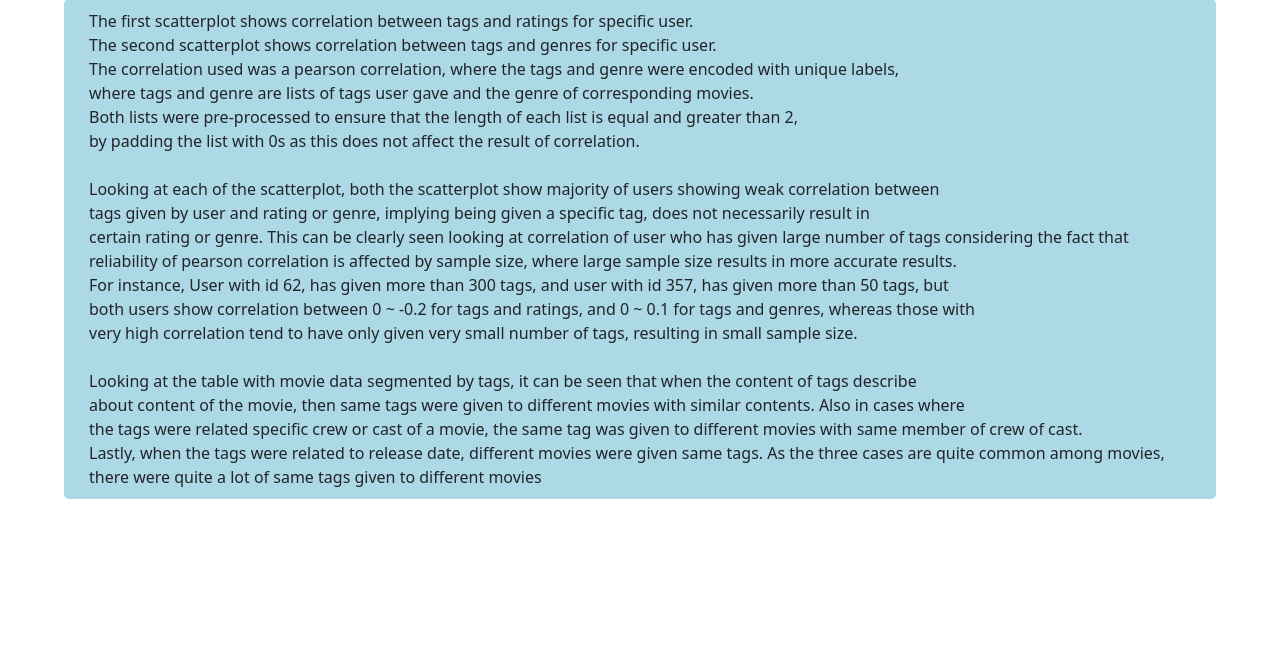
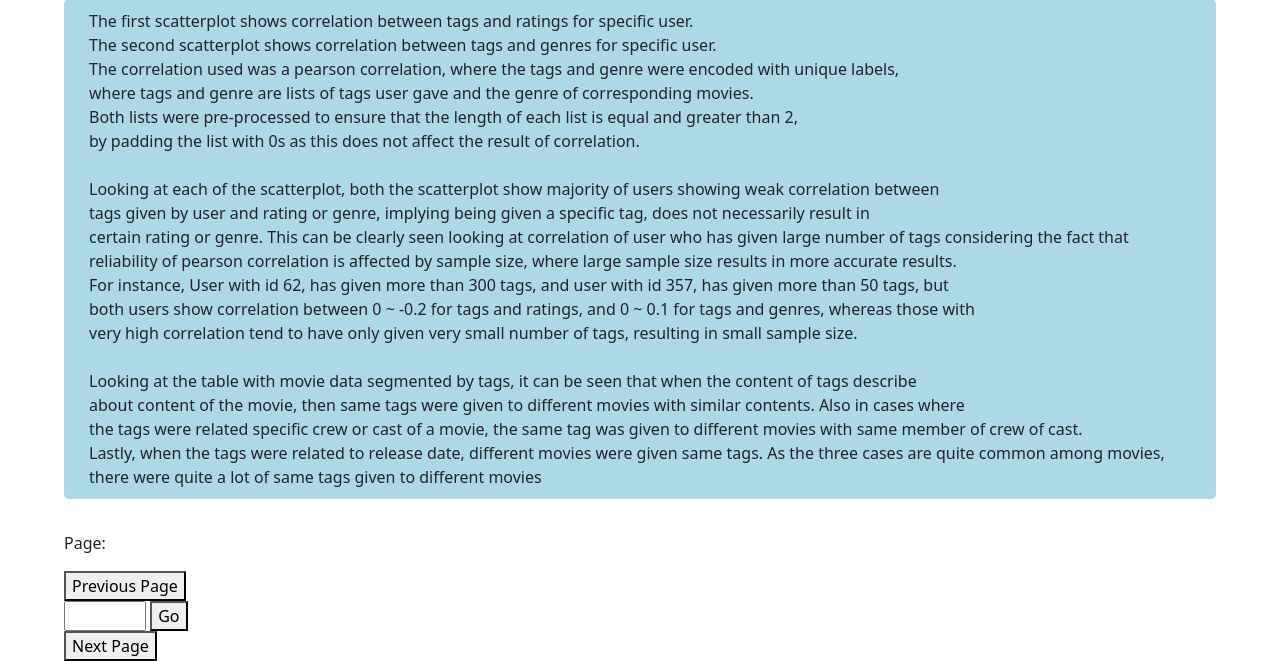
Before and after one commit to jameslee1237/COMP0022, a Flask app: template python/templates/use_case_4.html in a window 1280 px wide. Shown: the part 1702-2363 px from the top of the page. Before the commit the page ends 2201 px from the top, so only its background shows below. Run offline with Flask 2, Linux system fonts and the light colour scheme; the template is opened without the code that fills it, so the values that code supplies are empty; some libraries are stand-ins or nearby versions.

Commit message:
page splitting for table, dynamic query

```diff
--- a/python/app.py
+++ b/python/app.py
@@ -574,10 +574,10 @@
                     return context
 
     #USE CASE 4 FUNCTION
-    def use_case_4(self):
-        base_query = ''
+    def use_case_4(self, page_number):
         context = dict.fromkeys(['user', 'all_data', 'result'])
         cursor = self.cnx2.cursor()
+
         cursor.execute("""SELECT mt.user_ID, mt.movie_ID,
                           GROUP_CONCAT(mt.tag) as tag,
                           GROUP_CONCAT(DISTINCT md.genre) as genres,
@@ -589,7 +589,7 @@
         cursor.execute("""SELECT mt.tag, GROUP_CONCAT(movies_data.title) as title, GROUP_CONCAT(movies_data.genre) as genre
                           FROM movies_tags mt
                           INNER JOIN movies_data ON mt.movie_Id = movies_data.movie_Id
-                          GROUP BY mt.tag LIMIT 20;""")
+                          GROUP BY mt.tag LIMIT 20 OFFSET """ + str((page_number-1)*20) + """;""")
         c_result = cursor.fetchall()
         idx = ["user_id", "movie_id", "tags", "genres", "rating"]
         result = pd.DataFrame(result, columns=idx)
@@ -814,8 +814,8 @@
         headings_display=headings_display
     )
 
-@app.route("/render_use_case_4", methods=["GET", "POST"])
-def uc4():
+@app.route("/render_use_case_4/<int:page_number>", methods=["GET", "POST"])
+def uc4(page_number):
     app1 = App()
     app1.set_config()
     app1.get_csv_data()
@@ -830,10 +830,20 @@
         app1.connect_newuser("movies")
     except Error as e:
         print("Error while connecting: ", e)
-    item = app1.use_case_4()
-    heading = list(item.keys())
-    l = len(heading)
-    return render_template("use_case_4.html", result=item['result'], heading=heading, len=l, all_data=item['all_data'])
+
+    headings_display = ['User ID', 'Movie Titles', 'Genres']
+
+    item = app1.use_case_4(page_number)
+    l = len(headings_display)
+
+    return render_template(
+        'use_case_4.html',
+        result=item['result'],
+        heading = headings_display,
+        len=l,
+        all_data=item['all_data'],
+        page_number = page_number,
+    )
 
 
 @app.route("/view_links")
--- a/python/templates/base.html
+++ b/python/templates/base.html
@@ -47,7 +47,7 @@
                                   <li><a class="dropdown-item" href="render_use_case_1">Use Case 1</a></li>
                                   <li><a class="dropdown-item" href="render_use_case_2">Use Case 2</a></li>
                                   <li><a class="dropdown-item" href="render_use_case_3">Use Case 3</a></li>
-                                  <li><a class="dropdown-item" href="render_use_case_4">Use Case 4</a></li>
+                                  <li><a class="dropdown-item" href="render_use_case_4/1">Use Case 4</a></li>
                                   <li><hr class="dropdown-divider"></li>
                                   <li><a class="dropdown-item" href="#">Something else here</a></li>
                               </ul>
--- a/python/templates/use_case_4.html
+++ b/python/templates/use_case_4.html
@@ -4,7 +4,6 @@
 
 {% block css_links %}
     <link rel="stylesheet" href="{{ url_for('static', filename='use_case_3.css') }}">
-    <link href="{{ url_for('static', filename='bootstrap.min.css') }}" rel="stylesheet" type="text/css" />
 {% endblock  %}
 
 {% block block_menu %}{% endblock  %}
@@ -176,20 +175,51 @@
                 {% endfor %}
             </tbody>
         </table>
+    </div>
 
-        <!-- Bootstrap -->
-        <script src="{{ url_for('static', filename='bootstrap.min.js') }}" type="text/javascript"></script>
+    <label>Page:</label>
+    <p id="current_page"></p>
 
-        <!-- DATA TABLES SCRIPT -->
-        <script src="{{ url_for('static', filename='jquery.dataTables.js') }}" type="text/javascript"></script>
-        <script src="{{ url_for('static', filename='dataTables.bootstrap.js') }}" type="text/javascript"></script>
-        <script type="text/javascript">
-            $(function() {
-                $("#use-case-4-results").dataTable({
-                    "iDisplayLength": 25,
-                    "aLengthMenu": [[10, 25, 50, 100,  -1], [10, 25, 50, 100, "All"]]
-                });
-            });
-        </script>
-    </div>
+    <script>
+    document.getElementById("current_page").innerHTML = page_number;
+    </script>
+
+    <script>
+        function get_new_page_number(form){
+            var number = document.getElementById("new_page").value;
+            if(number>0){
+                form.action = number;
+            }
+        }
+    </script>
+
+    <script>
+        function next_page(form){
+            var number = page_number+1;
+            form.action = number;
+        }
+    </script>
+
+    <script>
+        function previous_page(form){
+            if(page_number==1){
+                return false
+            }
+            var number = page_number-1;
+            form.action = number;
+        }
+    </script>
+
+    <form onsubmit = "return previous_page(this)">
+        <button type="submit">Previous Page</button>
+    </form>
+
+    <form onsubmit = "return get_new_page_number(this)">
+        <input type="text" id="new_page" size="3"> <button type="submit">Go</button>
+    </form>
+
+    <form onsubmit = "return next_page(this)">
+        <button type="submit">Next Page</button>
+    </form>
+
 {% endblock %}
```
